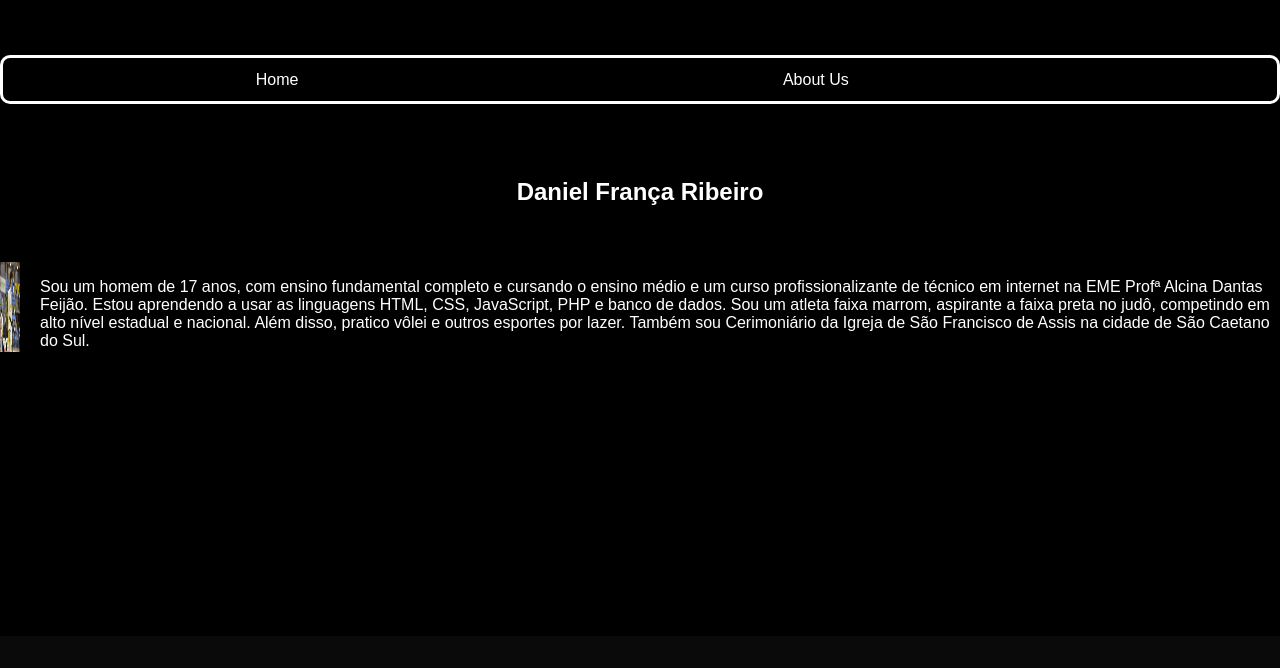
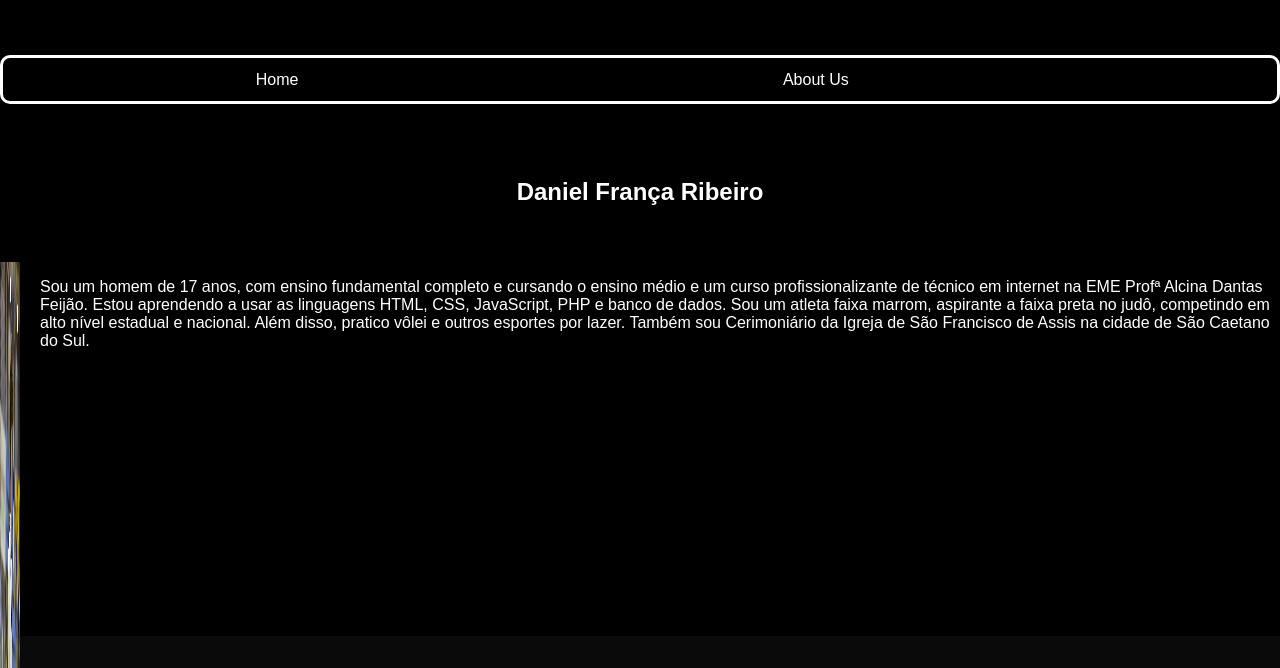
Before and after one commit to GLira09/portfoliod, a plain HTML site: page index.html in a window 1280 px wide. Shown: the part 122-790 px from the top of the page. Drawn offline with Linux system fonts and the light colour scheme.

Commit message:
portfolio.css

```diff
--- a/portfolio.css
+++ b/portfolio.css
@@ -13,7 +13,7 @@ body {
 .apresentacao__conteudo_titulo{ text-align: center;}
 
 .apresentacao__conteudo_imagem{
-  height: 90px; /* Define a altura do corpo para ocupar toda a altura da tela */
+  height: 900px; /* Define a altura do corpo para ocupar toda a altura da tela */
   width: 20px;
   align-items: flex-start; /* Alinha os itens no topo */
 }
```
